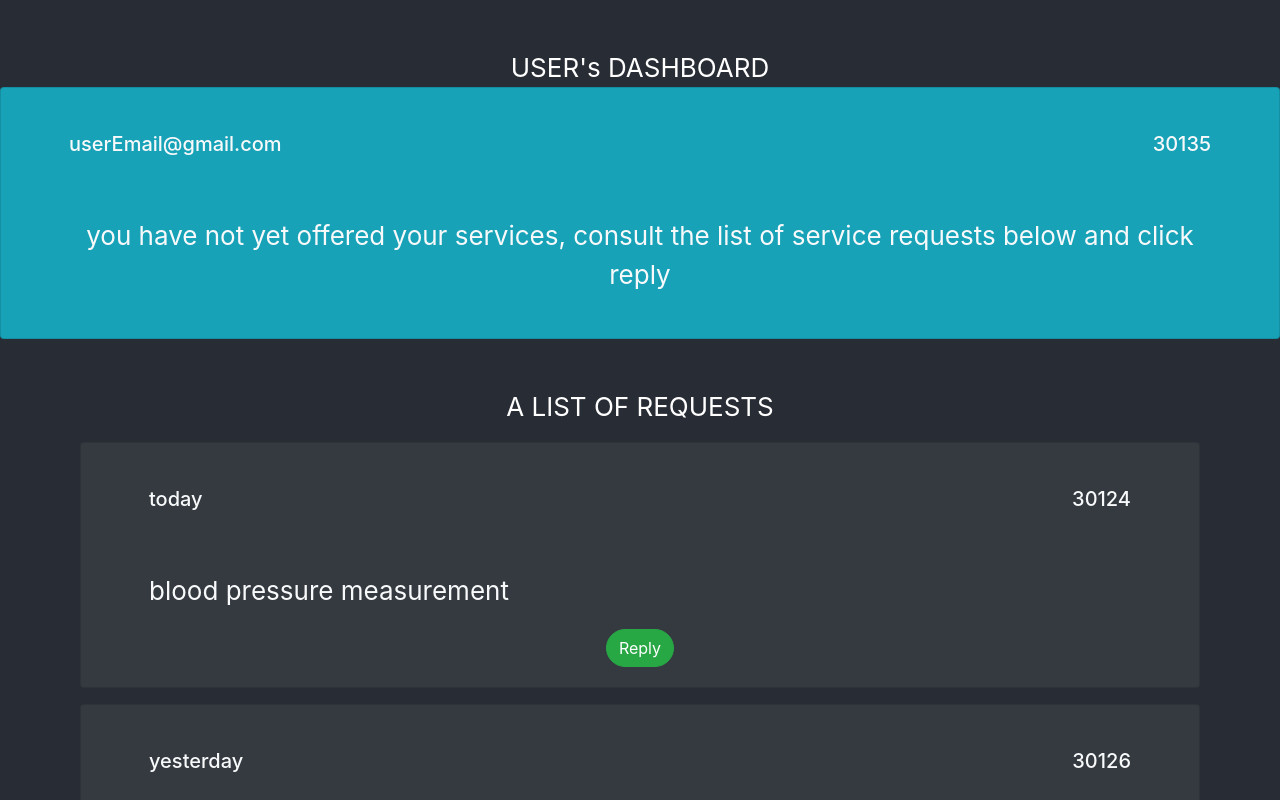
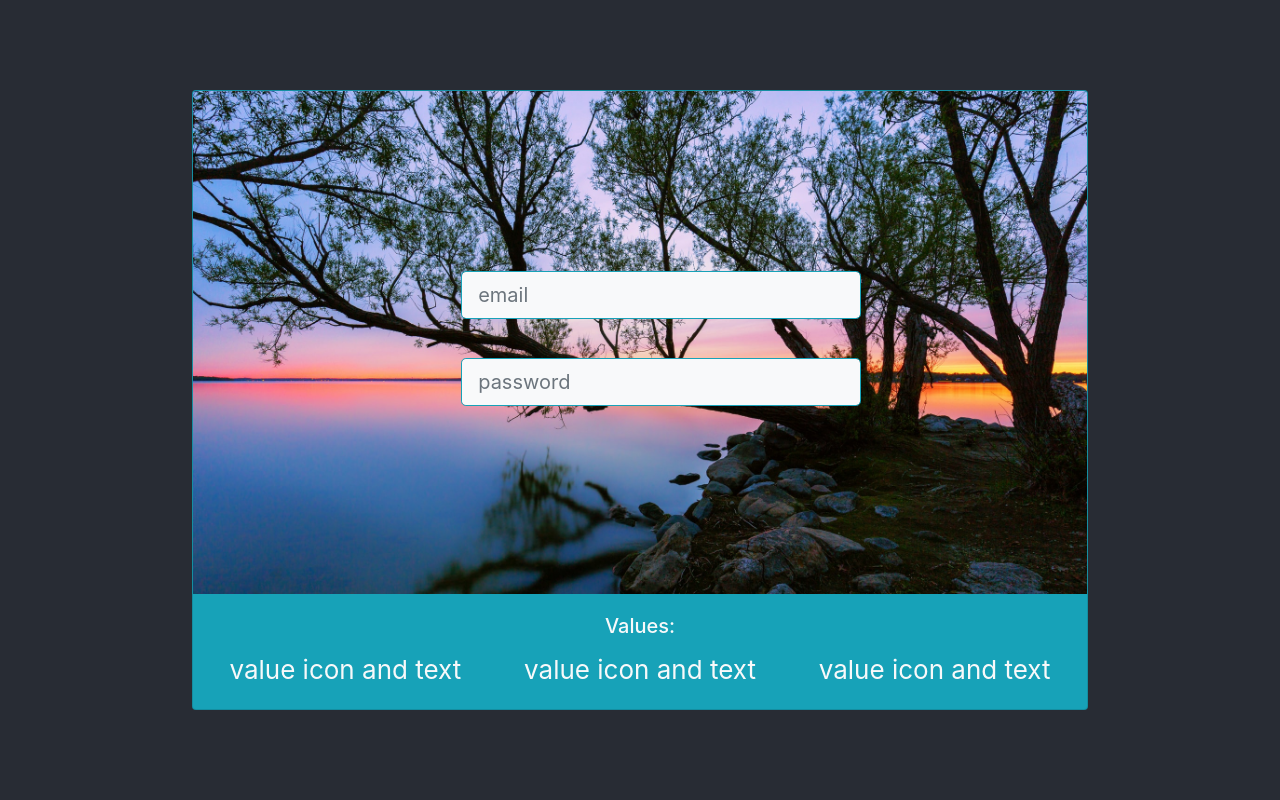
Before and after one commit to marcosaccarola/Health-Advantage, a React (Create React App) app: page / in a window 1280 px wide. Shown: the top 800 px of the page. Built offline with nearby package versions, Linux system fonts and the light colour scheme.

Commit message:
ready for capstone review

```diff
--- a/src/components/0000-Home.jsx
+++ b/src/components/0000-Home.jsx
@@ -3,7 +3,8 @@ import {useState} from 'react'
 import Dashboard from "./0200-Dashboard"
 
 const Home=()=>{
-    const[currentUser,setCurrentUser]=useState({"userId":"1234","email":"userEmail@gmail.com","requests":[]})
+    const[currentUser,setCurrentUser]=useState()
+    // {"userId":"1234","email":"userEmail@gmail.com","requests":[]}
     const[currentPosition,setCurrentPosition]=useState(30135)
 
     return (
--- a/src/utils/requests.json
+++ b/src/utils/requests.json
@@ -25,5 +25,23 @@
     "answers":[],
     "addedAt":"last week",
     "updatedAt":""
+    },
+    {
+    "requestId":"5678",
+    "userId":"1237",
+    "position":30135,
+    "interventionRequested":"spritz with cynar",
+    "answers":[],
+    "addedAt":"last week",
+    "updatedAt":""
+    },
+    {
+    "requestId":"5678",
+    "userId":"1237",
+    "position":30138,
+    "interventionRequested":"vodka tonic",
+    "answers":[],
+    "addedAt":"last month",
+    "updatedAt":""
     }
 ]
```
